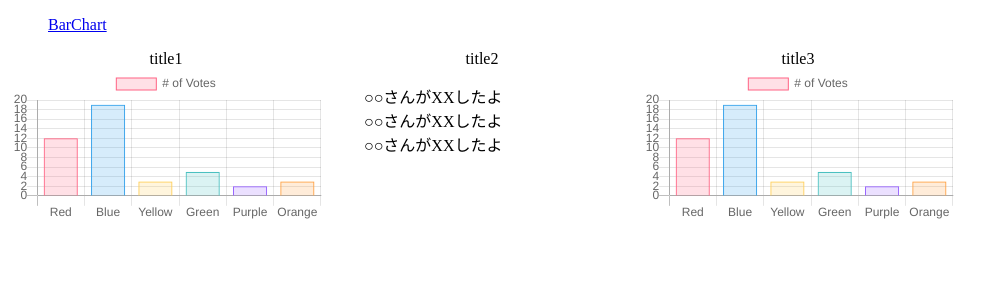
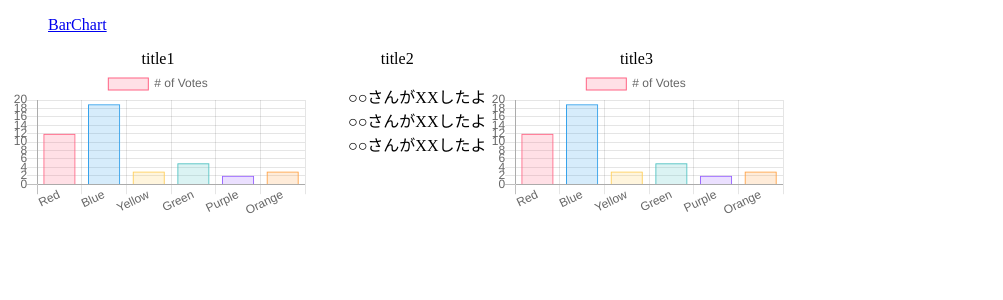
Before and after one commit to hachi-eiji/sandbox-chartjs, an Angular app: page / in a window 1280 px wide. Shown: the top 300 px of the page, without its empty margins (0-1003 px from the left). Built offline with nearby package versions, Linux system fonts and the light colour scheme.

Commit message:
Grid Layoutは **やっぱり** IEで使えない :cry:

```diff
--- a/src/app/components/main/main.component.scss
+++ b/src/app/components/main/main.component.scss
@@ -1,11 +1,10 @@
 /* autoprefixer grid: autoplace */
 
 .container {
-  display: grid;
-  //IEだと落ちない...
-  // 最小幅300pxを固定して繰り返したい...
-  grid-template-columns: repeat(auto-fill, minmax(300px, 1fr));
-  grid-template-rows: repeat(1, auto);
+  display: flex;
+  flex-direction: row;
+  flex-wrap: wrap;
+  flex: 1 0 auto;
 }
 
 .item {
```
